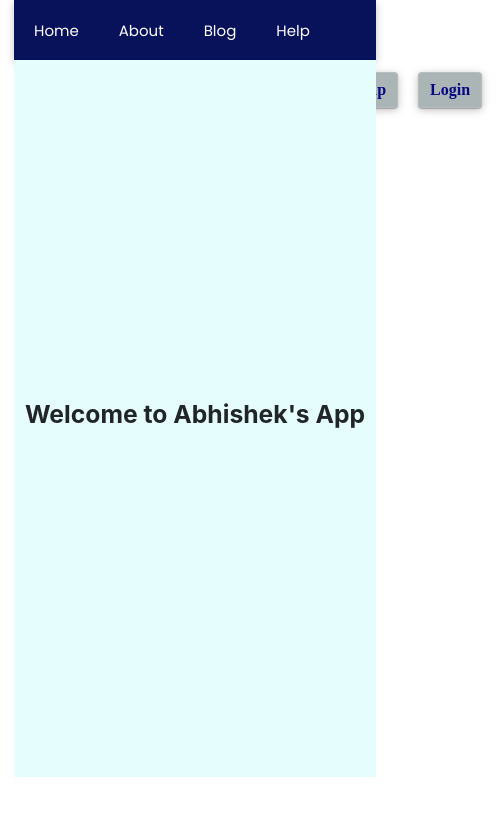
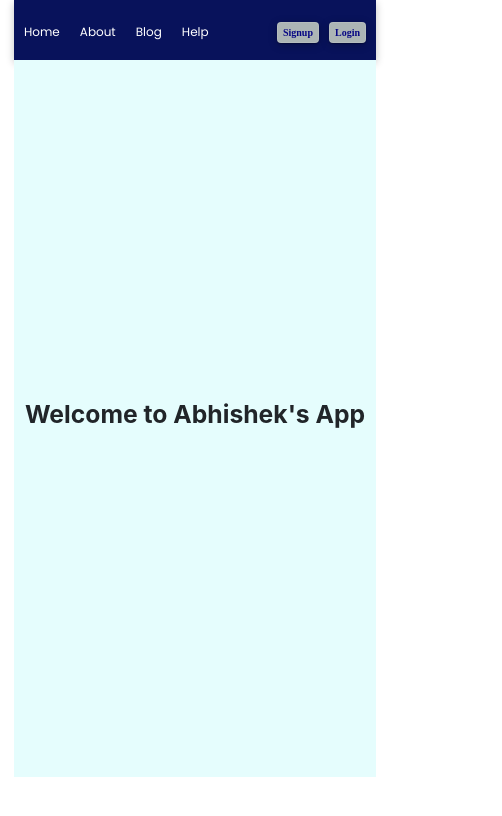
Before and after one commit to abhishekChaharJaat/frontend, a React (Create React App) app: page / in a window 390 px wide. Shown: the top 816 px of the page, 502 px wide, since content can reach past the window. Built offline with nearby package versions, Linux system fonts and the light colour scheme.

Commit message:
sec commit

```diff
--- a/src/components/Navbar.js
+++ b/src/components/Navbar.js
@@ -34,7 +34,7 @@ const Navbar = (props) => {
           </li>
         </ul>
         <form className="nav-form">
-          <input className="nav-input" type="search" placeholder="Search" />
+          {/* <input className="nav-input" type="search" placeholder="Search" /> */}
           {localStorage.getItem("token") ? (
             ""
           ) : (
--- a/src/css/navbar.css
+++ b/src/css/navbar.css
@@ -30,8 +30,8 @@
 
 .nav-form {
   height: 100%;
-  padding: 20px;
-  gap: 20px;
+  padding: 10px;
+  gap: 10px;
   display: flex;
   justify-content: center;
   align-items: center;
@@ -60,3 +60,28 @@
 .nav-button:active {
   transform: scale(0.9);
 }
+
+@media screen and (max-width: 768px) {
+  .nav-button {
+    font-size: 13px;
+    padding: 5px 10px;
+  }
+  .navlinks {
+    padding: 20px;
+    gap: 30px;
+  }
+  .navlinks li a {
+    font-size: 12px;
+  }
+}
+
+@media screen and (max-width: 640px) {
+  .nav-button {
+    font-size: 10px;
+    padding: 3px 6px;
+  }
+  .navlinks {
+    padding: 10px;
+    gap: 20px;
+  }
+}
```
